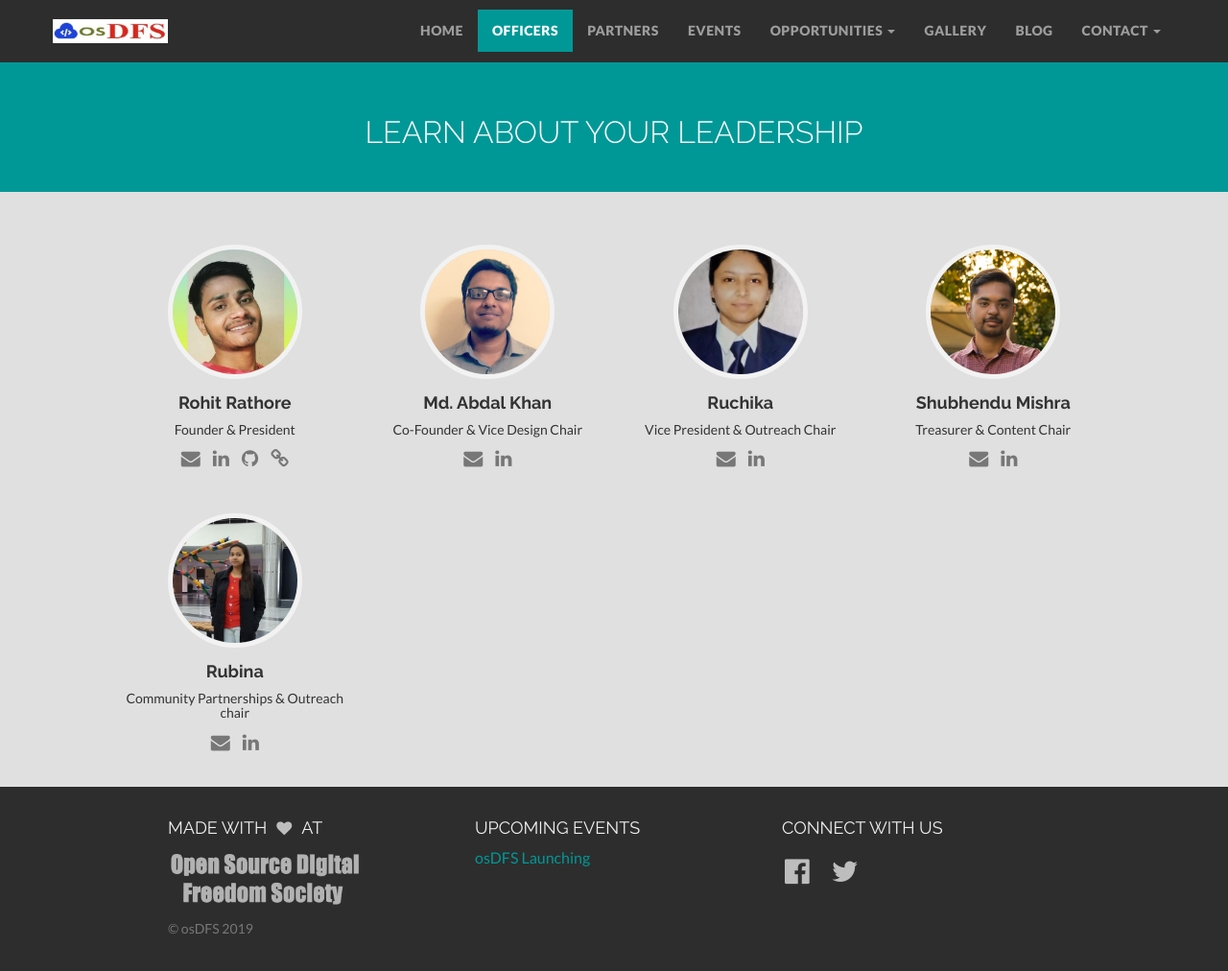
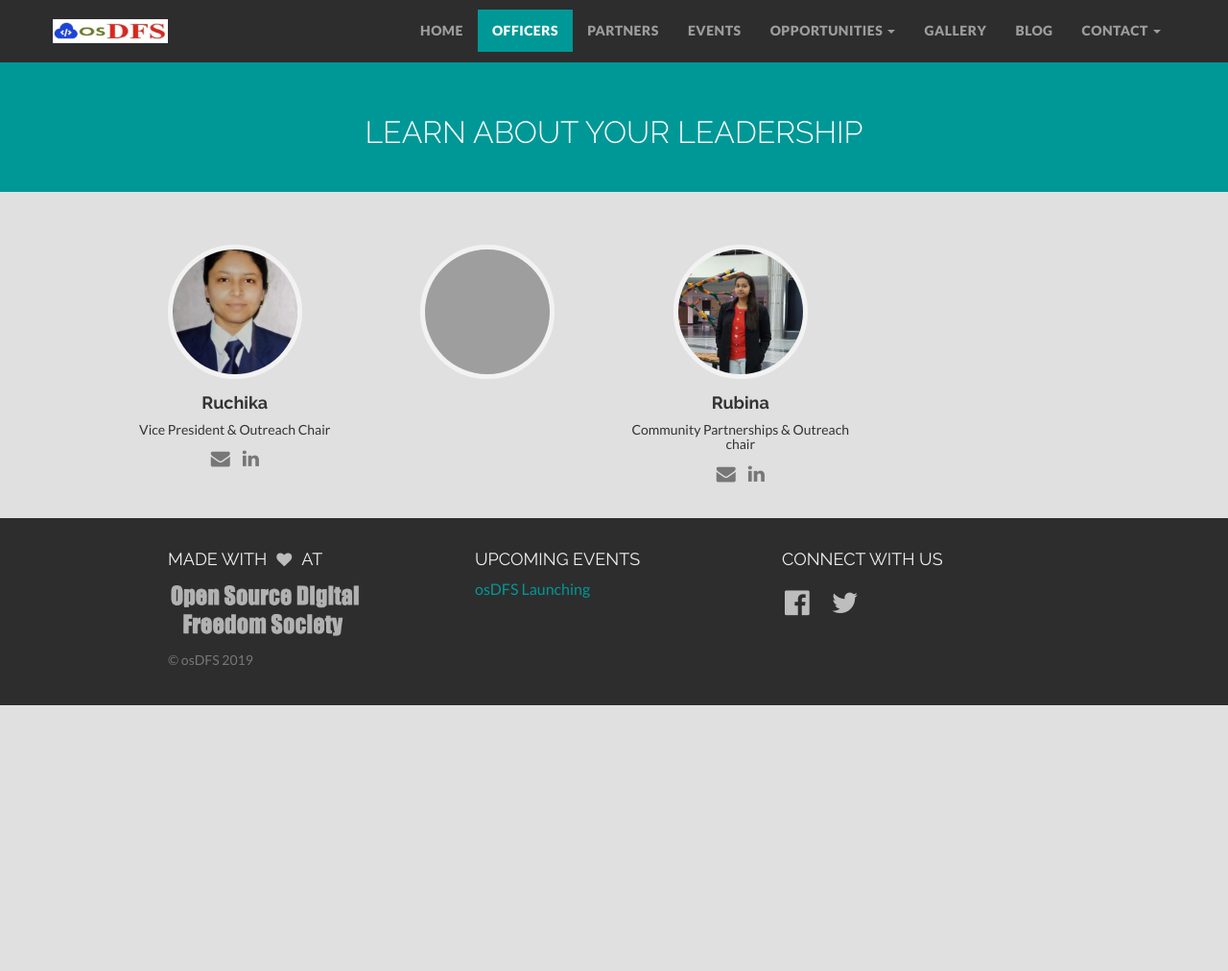
Before and after one commit to osDFS/osDFS-s-Website, a Jekyll site: the page built from officers.html, in a window 1280 px wide and 1015 px high. Shown: the top 1012 px of the window at 96% size. Built offline with Jekyll 4.4.1, drawn with Linux system fonts in a browser that asks for light colours; nearby versions of some CDN libraries; comment, search, counter and statistics services are not loaded; grey boxes are pictures that could not be loaded.

Commit message:
Founder removed

```diff
--- a/_data/officers.yml
+++ b/_data/officers.yml
@@ -1,36 +1,3 @@
-
-- name: Rohit Rathore
-  position: Founder & President
-  modal: rohit
-  pic: Rohit
-  college: Birla Institute of Technology, Mesra
-  year: 2nd
-  major: Mathematics & Computing
-  dog: 4
-  social:
-    - title: envelope
-      url: mailto:rohitrathore.imh55@gmail.com
-    - title: linkedin
-      url: https://www.linkedin.com/in/rohit-singh-rathaur/
-    - title: github
-      url: https://github.com/TeAmp0is0N
-    - title: link
-      url: https://teamp0is0n.github.io/rohit-rathaur.github.io/
-
-- name: Md. Abdal Khan
-  position: Co-Founder & Vice Design Chair
-  modal: abdal
-  pic: Abdal
-  college: Birla Institute of Technology, Mesra
-  year: 2nd
-  major: Mathematics & Computing
-  dog: 2
-  social:
-    - title: envelope
-      url: mailto:abdl.bitmesra@gmail.com
-    - title: linkedin
-      url: https://www.linkedin.com/in/md-abdal-khan-976192194/
-
 - name: Ruchika
   position: Vice President & Outreach Chair
   modal: ruchika
@@ -45,20 +12,7 @@
     - title: linkedin
       url: https://www.linkedin.com/in/ruchika-99a3a0154
 
-- name: Shubhendu Mishra
-  position: Treasurer & Content Chair
-  modal: shubhendu
-  pic: Shubhendu
-  college: Birla Institute of Technology, Mesra
-  year: 2nd
-  major: Mathematics & Computing
-  dog: 2
-  social:
-    - title: envelope
-      url: mailto:mshubhendu9@gmail.com
-    - title: linkedin
-      url: https://www.linkedin.com/in/shubhendu-mishra-723145198/
-
+-
 - name: Rubina
   position: Community Partnerships & Outreach chair
   modal: rubina
```
